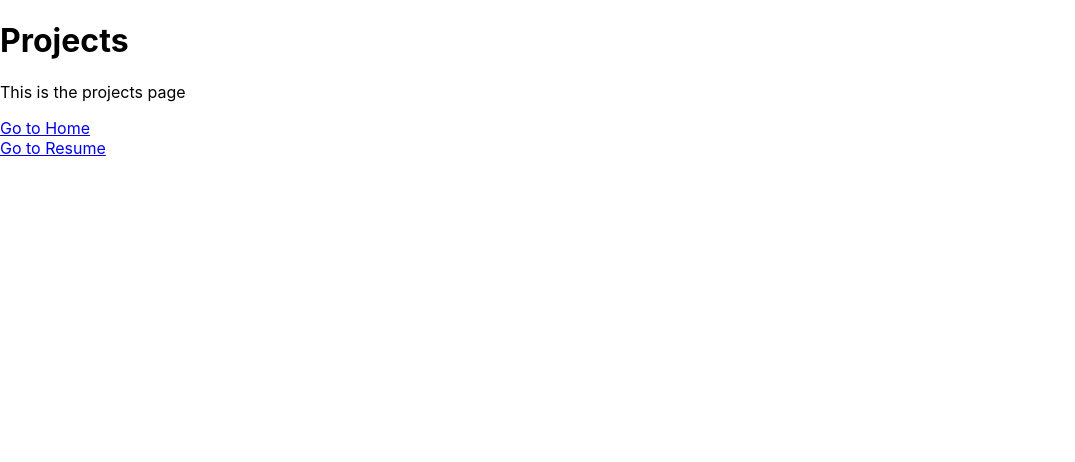
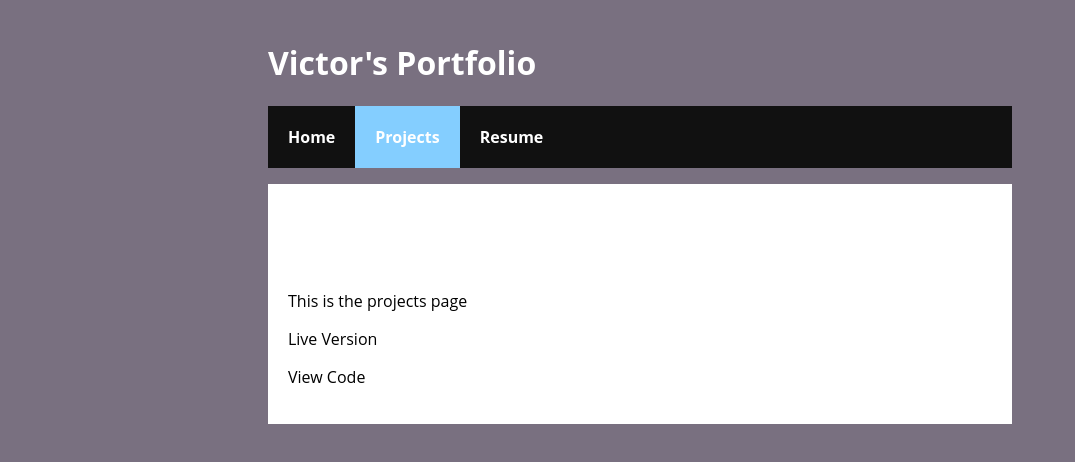
Before and after one commit to vmlopezr/Portfolio, a React (Create React App) app: page /#/projects in a window 1280 px wide. Shown: the top 462 px of the page, without its empty margins (0-1075 px from the left). Built offline with nearby package versions, Linux system fonts and the light colour scheme.

Commit message:
Set the routing for a single page application as well as basic styling for large screens.

```diff
--- a/package.json
+++ b/package.json
@@ -12,6 +12,7 @@
     "@types/react": "^16.9.35",
     "@types/react-dom": "^16.9.8",
     "@types/react-router-dom": "^5.1.5",
+    "node-sass": "^4.14.1",
     "react": "^16.13.1",
     "react-dom": "^16.13.1",
     "react-router-dom": "^5.2.0",
--- a/public/index.html
+++ b/public/index.html
@@ -5,39 +5,13 @@
     <link rel="icon" href="%PUBLIC_URL%/favicon.ico" />
     <meta name="viewport" content="width=device-width, initial-scale=1" />
     <meta name="theme-color" content="#000000" />
-    <meta
-      name="description"
-      content="Web site created using create-react-app"
-    />
+    <meta name="description" content="Portfolio to show Victor's Work" />
     <link rel="apple-touch-icon" href="%PUBLIC_URL%/logo192.png" />
-    <!--
-      manifest.json provides metadata used when your web app is installed on a
-      user's mobile device or desktop. See https://developers.google.com/web/fundamentals/web-app-manifest/
-    -->
     <link rel="manifest" href="%PUBLIC_URL%/manifest.json" />
-    <!--
-      Notice the use of %PUBLIC_URL% in the tags above.
-      It will be replaced with the URL of the `public` folder during the build.
-      Only files inside the `public` folder can be referenced from the HTML.
-
-      Unlike "/favicon.ico" or "favicon.ico", "%PUBLIC_URL%/favicon.ico" will
-      work correctly both with client-side routing and a non-root public URL.
-      Learn how to configure a non-root public URL by running `npm run build`.
-    -->
-    <title>React App</title>
+    <title>Portfolio</title>
   </head>
   <body>
     <noscript>You need to enable JavaScript to run this app.</noscript>
     <div id="root"></div>
-    <!--
-      This HTML file is a template.
-      If you open it directly in the browser, you will see an empty page.
-
-      You can add webfonts, meta tags, or analytics to this file.
-      The build step will place the bundled scripts into the <body> tag.
-
-      To begin the development, run `npm start` or `yarn start`.
-      To create a production bundle, use `npm run build` or `yarn build`.
-    -->
   </body>
 </html>
--- /dev/null
+++ b/src/Main.tsx
@@ -0,0 +1,35 @@
+import React, { memo } from "react";
+import Home from "./pages/home/Home";
+import Projects from "./pages/projects/Projects";
+import ResumePage from "./pages/resume/ResumePage";
+import { HashRouter, NavLink, Route } from "react-router-dom";
+import "./index.scss";
+const Main = memo(() => {
+  return (
+    <HashRouter>
+      <div className="container">
+        <h1>Victor's Portfolio</h1>
+        <ul className="header">
+          <li>
+            <NavLink exact to="/">
+              Home
+            </NavLink>
+          </li>
+          <li>
+            <NavLink to="/projects">Projects</NavLink>
+          </li>
+          <li>
+            <NavLink to="/resume">Resume</NavLink>
+          </li>
+        </ul>
+        <div className="content">
+          <Route exact path="/" component={Home} />
+          <Route path="/projects" component={Projects} />
+          <Route path="/resume" component={ResumePage} />
+        </div>
+        <div className="footer"></div>
+      </div>
+    </HashRouter>
+  );
+});
+export default Main;
--- /dev/null
+++ b/src/index.scss
@@ -0,0 +1,60 @@
+body {
+  background-color: #797080;
+  padding: 20px;
+  margin: 0;
+}
+
+@media(min-width: 900px) {
+    h1,
+    h2,
+    p,
+    ul,
+    li {
+      font-family: "Open Sans", "Segoe UI", Roboto, Oxygen, Ubuntu, Cantarell,
+        "Helvetica Neue", sans-serif;
+
+    }
+    .container {
+      padding: 0px 20%;
+      h1 {
+          color: white;
+      }
+    }
+    ul.header {
+      background-color: #111;
+      padding: 0;
+      li {
+        display: inline;
+        list-style-type: none;
+        margin: 0;
+        outline: none;
+        a {
+          color: #fff;
+          font-weight: bold;
+          text-decoration: none;
+          padding: 20px;
+          display: inline-block;
+        }
+      }
+      .active {
+        background-color: #84ceff;
+      }
+      a {
+        outline: none;
+      }
+      a:hover {
+        opacity: 0.9;
+      }
+    }
+    .content {
+      background-color: #fff;
+      padding: 20px;
+      h2 {
+        padding: 0;
+        margin: 0;
+      }
+      li {
+        margin-bottom: 10px;
+      }
+    }
+}
--- a/src/index.tsx
+++ b/src/index.tsx
@@ -1,11 +1,11 @@
 import React from 'react';
 import ReactDOM from 'react-dom';
 import './index.css';
-import Index from './pages';
+import Main from './Main';
 
 ReactDOM.render(
   <React.StrictMode>
-    <Index />
+    <Main />
   </React.StrictMode>,
   document.getElementById('root')
 );
--- a/src/pages/cvpage/CVPage.tsx
+++ /dev/null
@@ -1,16 +0,0 @@
-import React, { memo } from 'react';
-import { Link } from 'react-router-dom';
-
-const CVPage = memo(()=> {
-  return (
-    <div>
-      <h1>Resucme</h1>
-      <p>This is the resume page</p>
-
-    <Link to="/">Go to Home</Link>
-    <br />
-    <Link to="/projects">Go to Projects</Link>
-    </div>
-  )
-})
-export default CVPage;
--- a/src/pages/home/Home.tsx
+++ b/src/pages/home/Home.tsx
@@ -1,15 +1,11 @@
 import React, { memo } from "react";
-import { Link } from "react-router-dom";
+
 
 const Home = memo(() => {
   return (
     <div>
       <h1>HOME</h1>
       <p>This is the home page</p>
-
-      <Link to="/projects">Go to Projects</Link>
-      <br />
-      <Link to="/cv">Go to Resume</Link>
     </div>
   );
 });
--- a/src/pages/index.tsx
+++ /dev/null
@@ -1,16 +0,0 @@
-import React from "react";
-import { HashRouter, Route, Switch } from "react-router-dom";
-
-import Home from "./home/Home";
-import Projects from "./projects/Projects";
-import CVPage from "./cvpage/CVPage";
-
-export default () => (
-  <HashRouter>
-    <Switch>
-      <Route exact path="/" component={Home} />
-      <Route exact path="/projects" component={Projects} />
-      <Route exact path="/cv" component={CVPage} />
-    </Switch>
-  </HashRouter>
-);
--- a/src/pages/projects/Projects.tsx
+++ b/src/pages/projects/Projects.tsx
@@ -1,16 +1,14 @@
-import React, { memo } from 'react';
-import { Link } from 'react-router-dom';
+import React, { memo } from "react";
 
-const Projects = memo(()=> {
+const Projects = memo(() => {
   return (
     <div>
       <h1>Projects</h1>
       <p>This is the projects page</p>
 
-    <Link to="/">Go to Home</Link>
-    <br />
-    <Link to="/cv">Go to Resume</Link>
+      <p>Live Version</p>
+      <p>View Code</p>
     </div>
-  )
-})
+  );
+});
 export default Projects;
--- /dev/null
+++ b/src/pages/resume/ResumePage.tsx
@@ -0,0 +1,11 @@
+import React, { memo } from 'react';
+
+const ResumePage = memo(()=> {
+  return (
+    <div>
+      <h1>My Resume</h1>
+      <p>This is the resume page</p>
+    </div>
+  )
+})
+export default ResumePage;
```
Also changed, not shown: src/setupTests.ts (deleted, +0 -5 lines), src/logo.svg (deleted), 1 other file (tests, documents, lock files or other folders).
